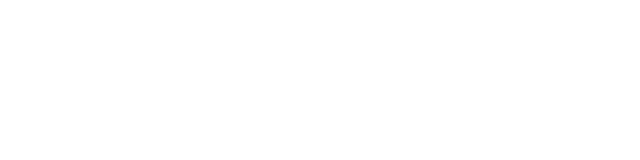
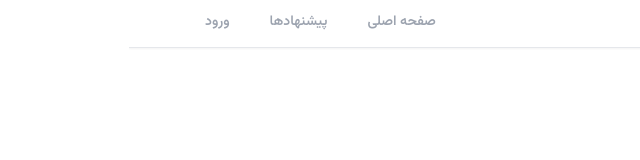
Before and after one commit to saeed-dev-65/Maskanyab, a React (Create React App) app: page / in a window 1280 px wide. Shown: the top 160 px of the page, without its empty margins (80-720 px from the left). Built offline with nearby package versions, Linux system fonts and the light colour scheme.

Commit message:
create header component

```diff
--- a/public/index.html
+++ b/public/index.html
@@ -10,10 +10,13 @@
       content="Web site created using create-react-app"
     />
     <link rel="apple-touch-icon" href="%PUBLIC_URL%/logo192.png" />
+    <link rel="preconnect" href="https://fonts.googleapis.com">
+    <link rel="preconnect" href="https://fonts.gstatic.com" crossorigin>
+    <link href="https://fonts.googleapis.com/css2?family=Vazirmatn:wght@100;200;300;400;500;600;700;800;900&display=swap" rel="stylesheet">
     <link rel="manifest" href="%PUBLIC_URL%/manifest.json" />
    <title>Maskan Yab</title>
   </head>
-  <body>
+  <body dir="rtl">
     <noscript>You need to enable JavaScript to run this app.</noscript>
     <div id="root"></div>
 
--- a/src/App.js
+++ b/src/App.js
@@ -6,11 +6,13 @@
 import SignUp from './pages/SignUp';
 import ForgotPassword from './pages/ForgotPassword';
 import Offers from './pages/Offers';
+import Header from './components/Header';
 
 function App() {
     return (
         <>
             <Router>
+                <Header />
                 <Routes>
                     <Route path="/" element={<Home />} />
                     <Route path="/profile" element={<Profile />} />
--- a/src/components/Header.jsx
+++ b/src/components/Header.jsx
@@ -0,0 +1,66 @@
+import { useNavigate, useLocation } from 'react-router-dom';
+import React from 'react';
+
+const Header = () => {
+    const location = useLocation();
+    const navigate = useNavigate();
+    function activeLink(link) {
+        if (link === location.pathname) {
+            return true;
+        }
+    }
+    return (
+        <div className="bg-white border-b shadow-sm sticky top-0 z-50">
+            <header
+                className={
+                    'flex justify-between items-center px-3 max-w-6xl mx-auto'
+                }
+            >
+                <div>
+                    <img
+                        src="./images/logo.svg"
+                        className="h-8 cursor-pointer"
+                        alt="Maskan-Yab logo"
+                        draggable={false}
+                        onClick={() => navigate('/')}
+                    />
+                </div>
+                <nav>
+                    <ul className="flex space-x-10 rtl:space-x-reverse">
+                        <li
+                            className={`cursor-pointer text-sm font-semibold text-gray-400 py-3 border-b-[3px] border-transparent ${
+                                activeLink('/')
+                                    ? 'text-black border-red-500'
+                                    : ''
+                            }`}
+                            onClick={() => navigate('/')}
+                        >
+                            صفحه اصلی
+                        </li>
+                        <li
+                            className={`cursor-pointer text-sm font-semibold text-gray-400 py-3 border-b-[3px] border-transparent ${
+                                activeLink('/offers')
+                                    ? 'text-black border-red-500'
+                                    : ''
+                            }`}
+                            onClick={() => navigate('/offers')}
+                        >
+                            پیشنهادها
+                        </li>
+                        <li
+                            className={`cursor-pointer text-sm font-semibold text-gray-400 py-3 border-b-[3px] border-transparent ${
+                                activeLink('/sign-in')
+                                    ? 'text-black border-red-500'
+                                    : ''
+                            }`}
+                            onClick={() => navigate('/sign-in')}
+                        >
+                            ورود
+                        </li>
+                    </ul>
+                </nav>
+            </header>
+        </div>
+    );
+};
+export default Header;
--- a/src/index.css
+++ b/src/index.css
@@ -1,6 +1,7 @@
 @tailwind base;
 @tailwind components;
 @tailwind utilities;
-html{
-    direction: rtl;
+
+body{
+    @apply font-vazirmatn
 }
--- a/tailwind.config.js
+++ b/tailwind.config.js
@@ -2,7 +2,11 @@
 module.exports = {
     content: ['./src/**/*.{js,jsx,ts,tsx}'],
     theme: {
-        extend: {},
+        extend: {
+            fontFamily: {
+                vazirmatn: ['Vazirmatn', 'sans-serif'],
+            },
+        },
     },
 
     plugins: [],
```
Also changed, not shown: public/images/logo.svg (added).
